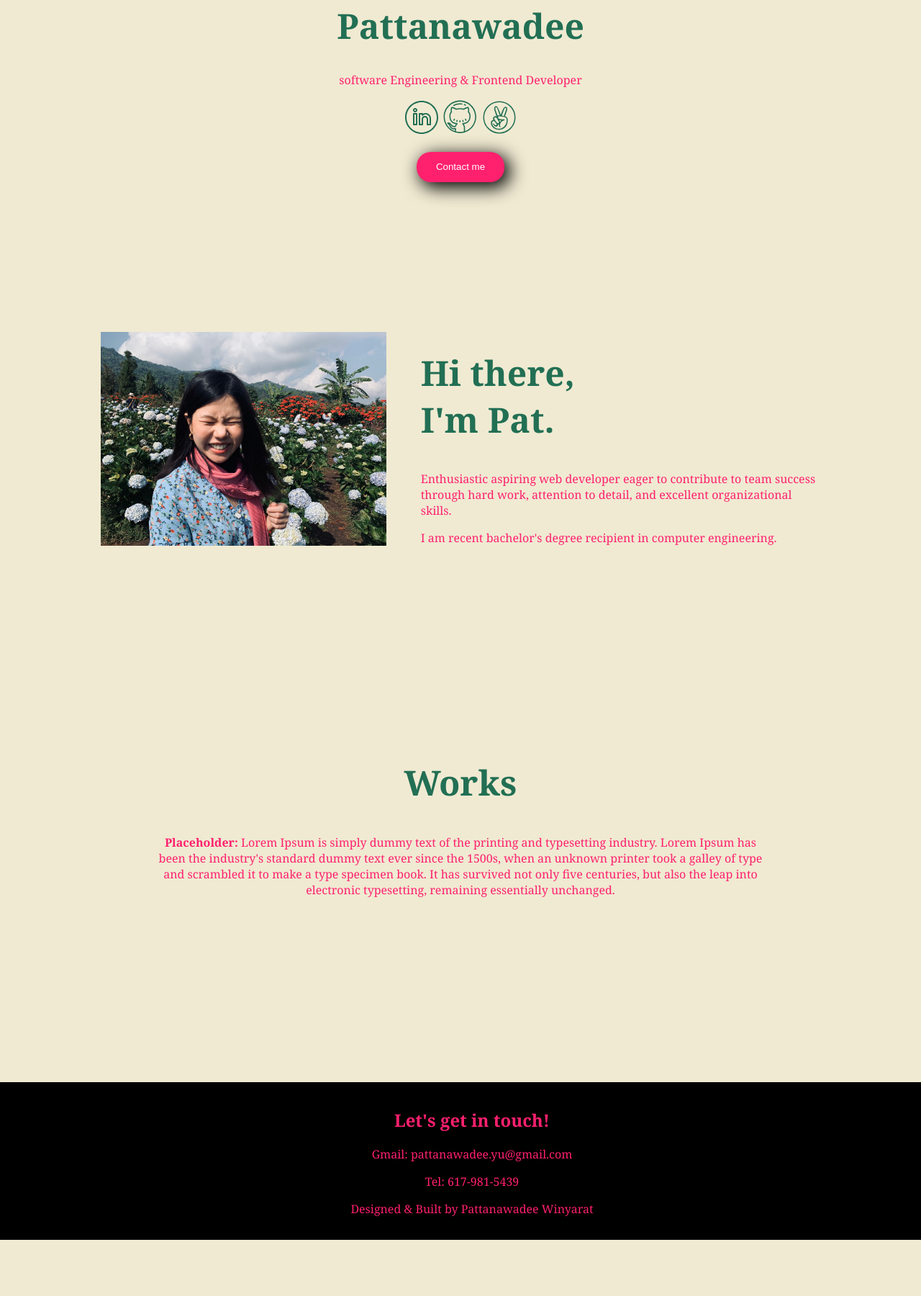
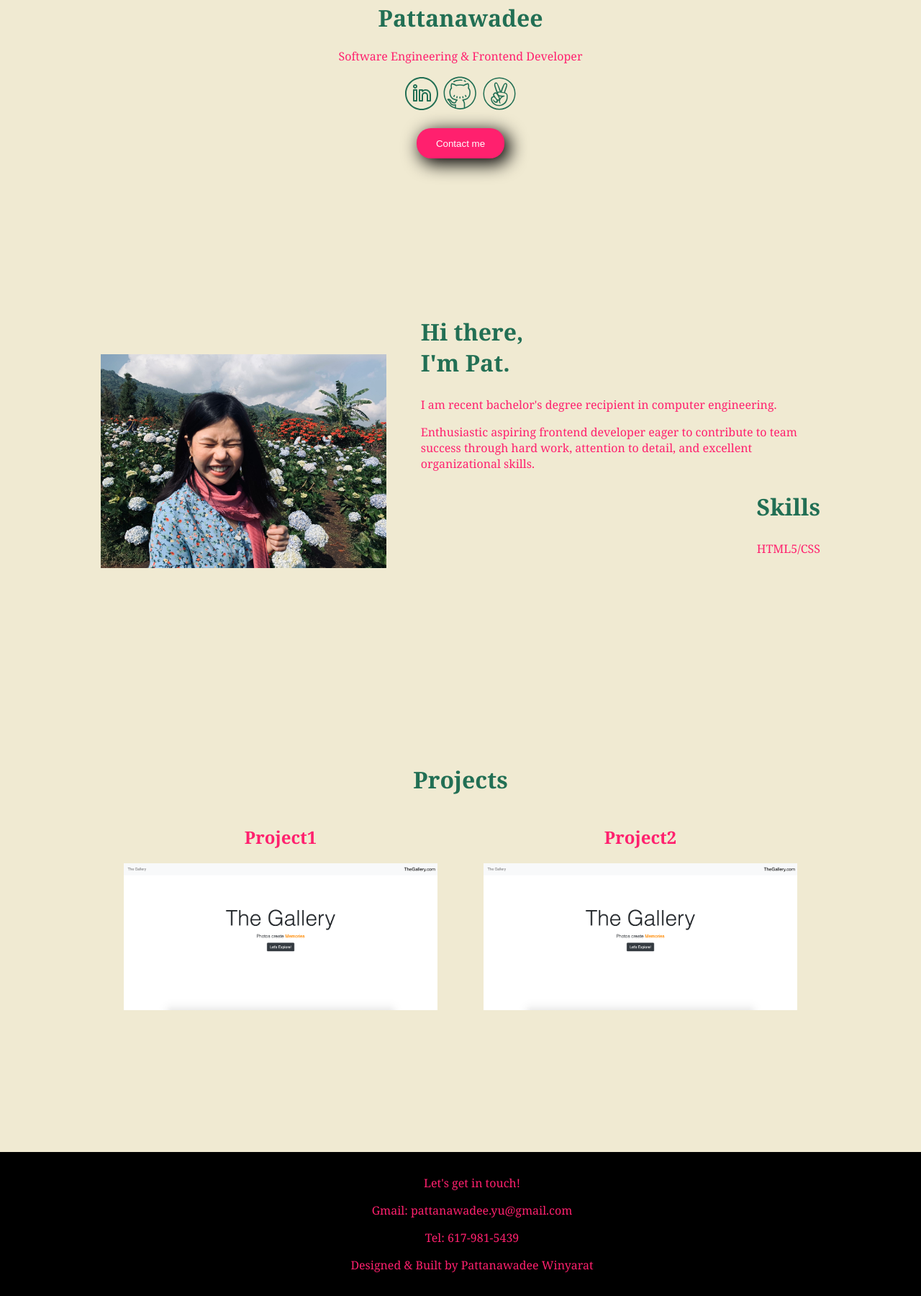
Before and after one commit to pattanawadee88/responsive-portfolio, a plain HTML site: page index.html in a window 1280 px wide. Shown: the part 275-2075 px from the top of the page at 72% size. Before the commit the page ends 1997 px from the top, so only its background shows below. Drawn offline with nearby package versions, Linux system fonts and the light colour scheme.

Commit message:
adding url and some content

```diff
--- a/index.html
+++ b/index.html
@@ -10,12 +10,12 @@
 </head>
 <body>
     <header>
-        <div class="container-flex">
+        <div class="container-flex" id="home-section">
           <nav>
             <ul>
               <li><a href="#home-section">Home </a></li>
               <li><a href="#about-me-section">About</a></li>
-              <li><a href="#work-section">Works</a></li>
+              <li><a href="#project-section">Projects</a></li>
               <li><a target="_blank" href="resume.html">Resume</a></li>
             </ul>
           </nav>
@@ -25,10 +25,10 @@
     <div class="container">
       <div class="main-content">
         <h1>Pattanawadee</h1>
-        <p>software Engineering &amp; Frontend Developer</p>
-        <a href="#"><img src="icons/icon-linkedin.svg" alt="Linkedin" class="icon-image"></a>
-        <a href="#"><img src="icons/icon-github.svg" alt="Github" class="icon-image"></a>
-        <a href="#"><img src="icons/icon-angellist.svg" alt="Angellist" class="icon-image"></a>
+        <p>Software Engineering &amp; Frontend Developer</p>
+        <a href="https://www.linkedin.com/in/pattanawadeewinyarat/"><img src="icons/icon-linkedin.svg" alt="Linkedin" class="icon-image"></a>
+        <a href="https://github.com/pattanawadee88"><img src="icons/icon-github.svg" alt="Github" class="icon-image"></a>
+        <a href="https://angel.co/u/pattanawadee-winyarat"><img src="icons/icon-angellist.svg" alt="Angellist" class="icon-image"></a>
         <button id="contact-me-btn" type="button">Contact me</button>
       </div>
     </div>
@@ -51,7 +51,7 @@
       </form>
     </div> -->
 
-    <div class="container">
+    <div class="container" id="about-me-section">
       <article class="about-me-container">
         <div class="about-me-photo">
           <img src="imag/myphoto.JPG" alt="myphoto">
@@ -59,42 +59,48 @@
 
         <div class="about-me-content">
           <h1>Hi there, <br> I'm Pat.</h1>
-          <p>Enthusiastic aspiring web developer eager to contribute to team success through hard work, attention to detail, and excellent organizational skills.</p>
           <p>I am recent bachelor's degree recipient in computer engineering.</p>
+          <p>Enthusiastic aspiring frontend developer eager to contribute to team success through hard work, attention to detail, and excellent organizational skills.</p>
+            <div class="skills">
+              <h1>Skills</h1>
+              <p>HTML5/CSS</p>
+            </div>
         </div>
+
       </article>
     </div>
 
-    <div class="container">
-      <article class="work-content">
-        <h1>Works</h1>
-        <p> <strong>Placeholder:</strong> Lorem Ipsum is simply dummy text of the printing and typesetting industry. Lorem Ipsum has been the industry's standard dummy text ever since the 1500s, when an unknown printer took a galley of type and scrambled it to make a type specimen book. It has survived not only five centuries, but also the leap into electronic typesetting, remaining essentially unchanged.</p>
-    </article>
+    <div class="container" id="project-section">
+      <h1>Projects</h1>
+        <article class="project-content-main">
+          <div class="project-content-secondary">
+            <h2>Project1</h2>
+            <a href="#"><img src="imag/thegallery.png" alt=""></a>
+
+          </div>
+          <div class="project-content-secondary">
+            <h2>Project2</h2>
+            <a href="#"><img src="imag/thegallery.png" alt=""></a>
+
+          </div>
+
+        </article>
     </div>
 
 
     <footer>
       <div class="footer-content">
-        <h2>Let's get in touch!</h2>
+        <p>Let's get in touch!</p>
         <p>Gmail: pattanawadee.yu@gmail.com</p>
         <p>Tel: 617-981-5439</p>
         <p>Designed & Built by Pattanawadee Winyarat</p>
       </div>
     </footer>
 
-    <script src="https://unpkg.com/aos@next/dist/aos.js"></script>
+
     <script src="https://cdn.jsdelivr.net/npm/jquery@3.2.1/dist/jquery.min.js "></script>
     <script src="app.js"></script>
-    <script>
-      AOS.init({
-        offset: 100,
-        duration: 1000,
-        once: false,
-        mirror: false,
 
-      });
-
-    </script>
 
 
 </body>
--- a/main.css
+++ b/main.css
@@ -3,7 +3,7 @@ body {
     background-color: #F0EAD2;
     color: #ff206e;
     font-family: 'Roboto Mono',Georgia, Helvetica, sans-serif;
-    margin: 0px;
+    margin: 0;
     padding: 0;
     margin: 0 auto;
 
@@ -39,7 +39,9 @@ nav a:hover{
 }
 img{
     width: 100%;
-
+}
+.icon-image:hover{
+    transform: scale(1.2,1.2);
 }
 footer{
     width: 100%;
@@ -47,11 +49,16 @@ footer{
     background-color: black;
     padding: 1em 1em;
 }
-.work-content{
-    padding: 3em 5em;
+.project-content-main{
+    display: flex;
 }
+.project-content-secondary{
+    margin: 0 2em;
+}
+
 .footer-content{
     text-align: center;
+    font-size: 0.5rem;
 }
 .container{
     width: 100%;
@@ -70,6 +77,7 @@ footer{
 .about-me-content{
     text-align: left;
     margin-left: 3em;
+    margin-bottom: 5em;
     width: 70%;
 }
 .about-me-photo{
@@ -77,17 +85,33 @@ footer{
     display: flex;
     align-items: center;
 }
-@media screen and (max-width:850px) {
+@media screen and (max-width:700px) {
     .about-me-container{
         flex-direction: column;
+        margin: 2em;
     }
     .about-me-photo{
         width: 90%;
         margin: auto;
     }
     .about-me-content{
-        text-align: center;
+        text-align: left;
+        max-width: 450px;
         margin: auto;
+    }
+    .container-flex{
+        flex-direction: row;
+        justify-content: center;
+    }
+    nav ul {
+        flex-direction: column;
+    }
+    nav li{
+        padding:  .5em 0;
+    }
+    .project-content-main{
+        flex-direction: column;
+        margin: 2em;
     }
 }
 .icon-image{
@@ -96,6 +120,7 @@ footer{
 }
 .main-content{
     align-items: center;
+
 }
 .content{
     margin: 3em;
@@ -117,13 +142,14 @@ typography
 ================== */
 h1{
     color: #226f54;
-    font-size: 3rem;
+    font-size: 2rem;
     font-family: Georgia, Helvetica, sans-serif;
 }
+
 p{
     font-size: 1rem;
 }
-@media screen and (max-width:800px){
+/* @media screen and (max-width:800px){
     .container-flex{
         flex-direction: row;
         justify-content: center;
@@ -134,8 +160,11 @@ p{
     nav li{
         padding:  .5em 0;
     }
+    .project-content-main{
+        flex-direction: column;
+    }
 
-}
+}  */
 
 @media (max-width:450px){
     p{
@@ -147,6 +176,7 @@ p{
     .icon-image{
         width: 10%;
     }
+
 }
 .pop-up-contact-form{
     background-color: rgba(0, 0, 0, 0.9);
@@ -162,3 +192,6 @@ p{
 form{
     width: 100%;
 }
+.skills{
+    text-align: right;
+}
```
